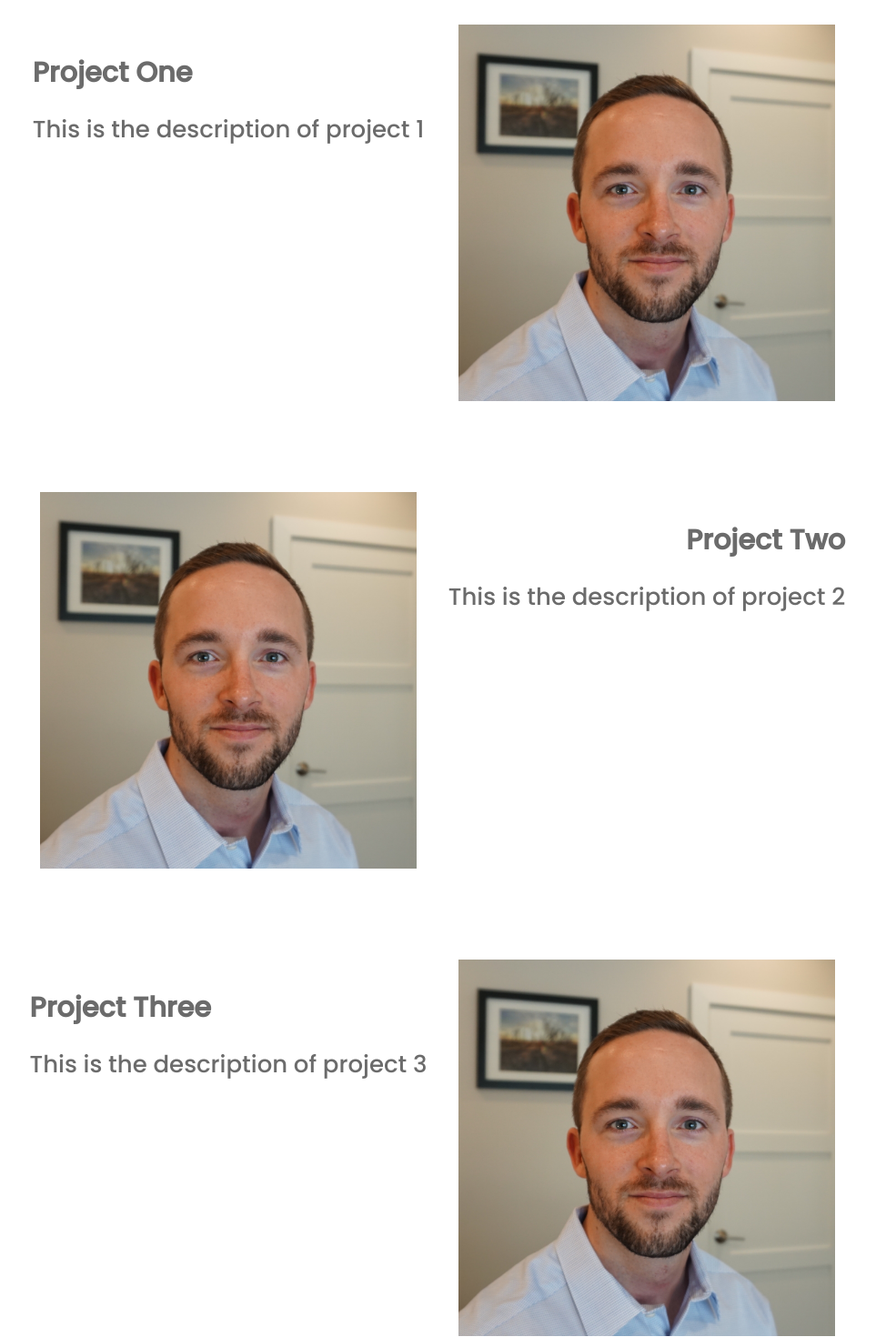
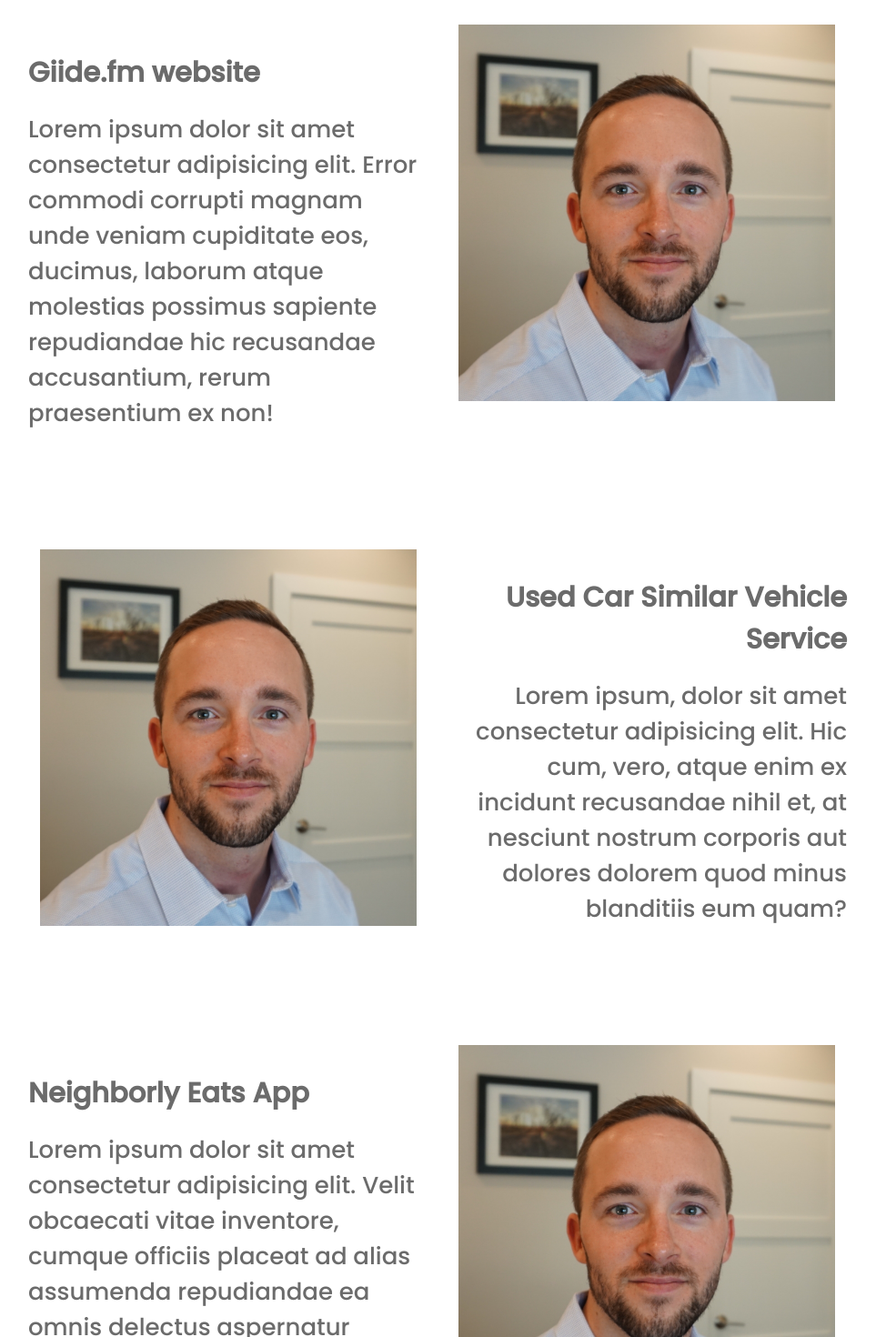
Before and after one commit to jimwalter/portfolio-site, a React (Create React App) app: page / in a window 1280 px wide. Shown: the part 480-1950 px from the top of the page at 91% size, without its empty margins (159-1122 px from the left). Built offline with nearby package versions, Linux system fonts and the light colour scheme.

Commit message:
further template projects into Project section

```diff
--- a/src/sections/Projects.jsx
+++ b/src/sections/Projects.jsx
@@ -8,32 +8,49 @@ function Projects() {
       <h2 className="headline">Projects</h2>
       <div className="project left">
         <div className="leader">
-          <h3 className="title">Project One</h3>
-          <p className="description">This is the description of project 1</p>
+          <a href="https://www.giide.fm/" target="_blank" rel="noopener noreferrer">
+            <h3 className="title">Giide.fm website</h3>
+          </a>
+          <p className="description">
+            Lorem ipsum dolor sit amet consectetur adipisicing elit. Error commodi corrupti magnam unde veniam
+            cupiditate eos, ducimus, laborum atque molestias possimus sapiente repudiandae hic recusandae accusantium,
+            rerum praesentium ex non!
+          </p>
         </div>
         <img className="project-img" src={image} alt="img1" />
       </div>
       <div className="project right">
         <div className="leader">
-          <h3 className="title">Project Two</h3>
-          <p className="description">This is the description of project 2</p>
+          <a href="https://github.com/SDC-ghrden03/similar-vehicles" target="_blank" rel="noopener noreferrer">
+            <h3 className="title">Used Car Similar Vehicle Service</h3>
+          </a>
+          <p className="description">
+            Lorem ipsum, dolor sit amet consectetur adipisicing elit. Hic cum, vero, atque enim ex incidunt recusandae
+            nihil et, at nesciunt nostrum corporis aut dolores dolorem quod minus blanditiis eum quam?
+          </p>
         </div>
         <img className="project-img" src={image} alt="img2" />
       </div>
       <div className="project left ">
         <div className="leader">
-          <h3 className="title">Project Three</h3>
-          <p className="description">This is the description of project 3</p>
+          <a href="https://neighborly-eats.herokuapp.com/" target="_blank" rel="noopener noreferrer">
+            <h3 className="title">Neighborly Eats App</h3>
+          </a>
+          <p className="description">
+            Lorem ipsum dolor sit amet consectetur adipisicing elit. Velit obcaecati vitae inventore, cumque officiis
+            placeat ad alias assumenda repudiandae ea omnis delectus aspernatur impedit maiores, voluptatibus non
+            necessitatibus mollitia laboriosam?
+          </p>
         </div>
         <img className="project-img" src={image} alt="img3" />
       </div>
-      <div className="project right">
+      {/* <div className="project right">
         <div className="leader">
           <h3 className="title">Project Four</h3>
           <p className="description">This is the description of project 4</p>
         </div>
         <img className="project-img" src={image} alt="img4" />
-      </div>
+      </div> */}
     </div>
   );
 }
```
